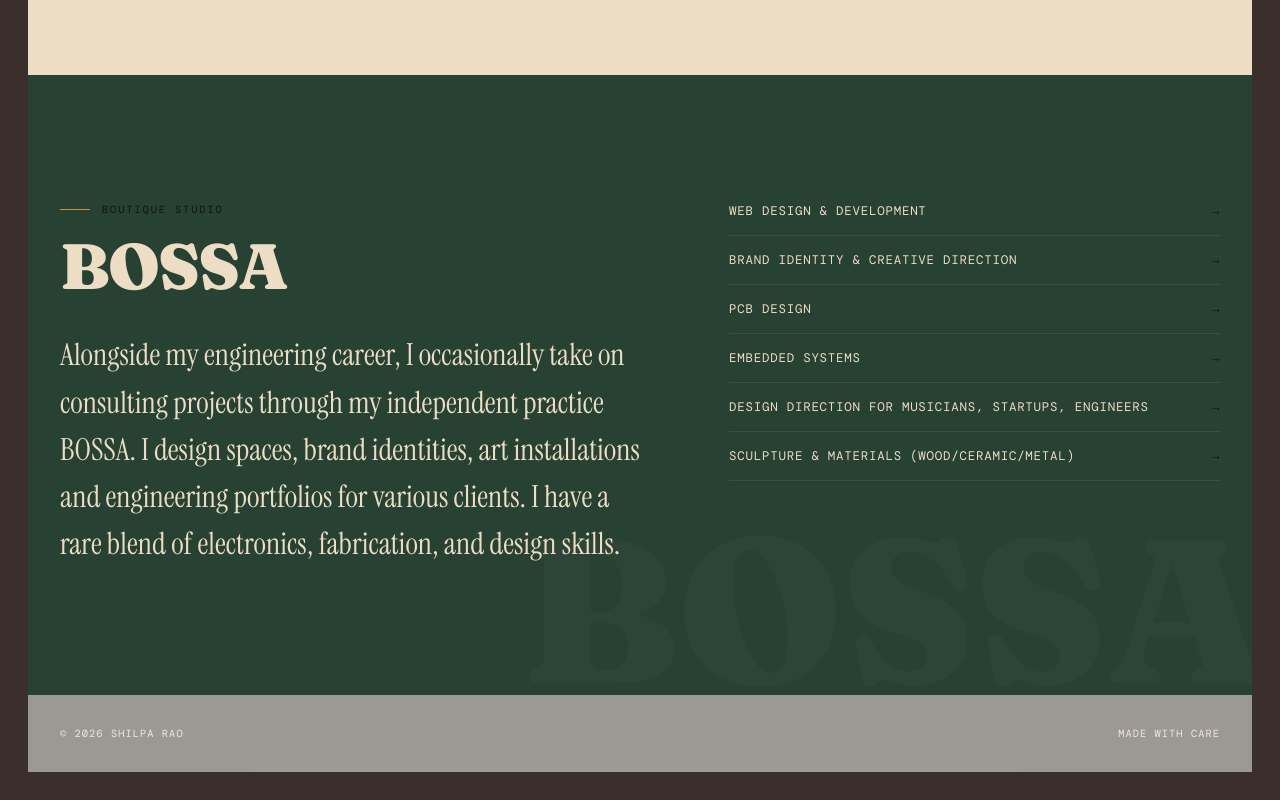
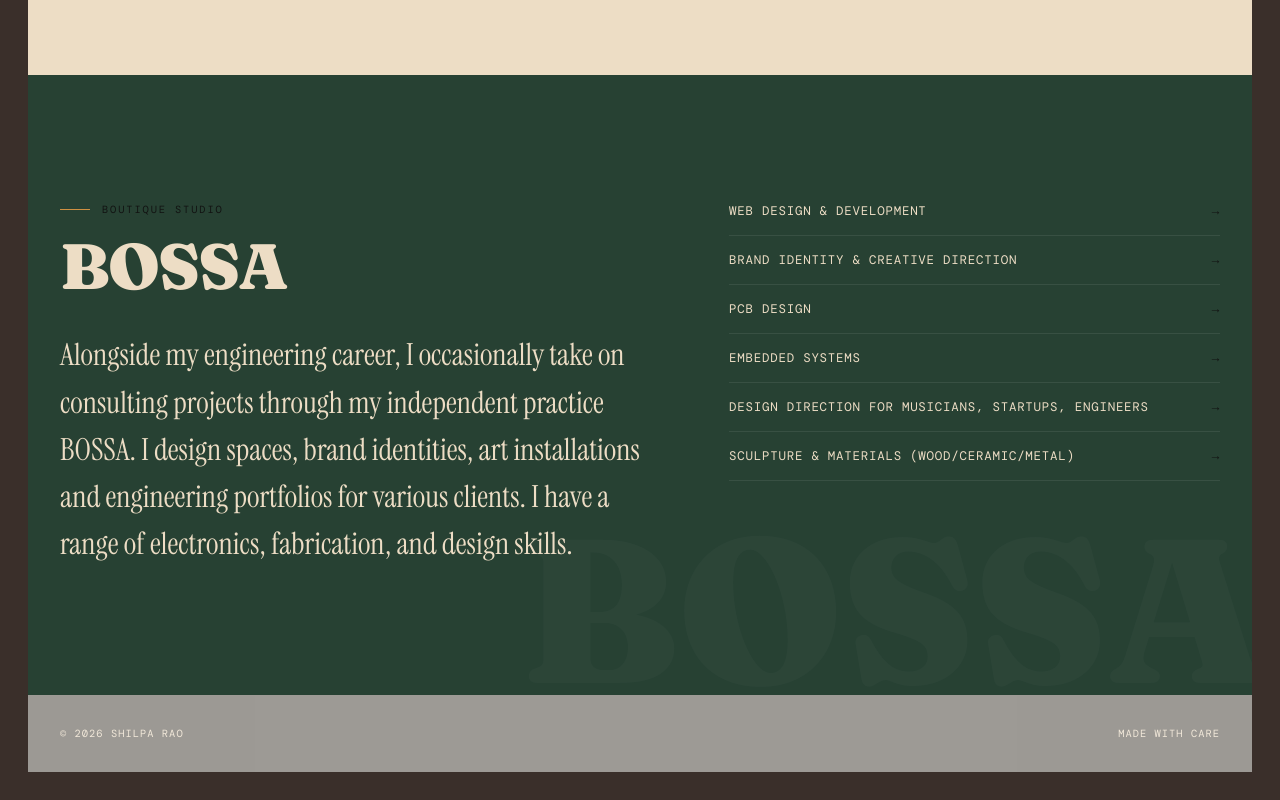
Before and after one commit to shxlpa/80PERCENT, a plain HTML site: page index.html in a window 1280 px wide. Shown: the part 1365-2165 px from the top of the page. Drawn offline with nearby package versions, Linux system fonts and the light colour scheme; a web font is replaced by a local one.

Commit message:
remove rare blend

```diff
--- a/index.html
+++ b/index.html
@@ -431,7 +431,7 @@ body {
       <div class="reveal">
         <span class="section-label" style="color: var(--sage);">Boutique Studio</span>
         <h2 class="section-heading" style="color: var(--cream); font-size: clamp(2.5rem,5vw,4rem);">BOSSA</h2>
-        <p class="studio-text">Alongside my engineering career, I occasionally take on consulting projects through my independent practice BOSSA. I design spaces, brand identities, art installations and engineering portfolios for various clients. I have a rare blend of electronics, fabrication, and design skills.</p>
+        <p class="studio-text">Alongside my engineering career, I occasionally take on consulting projects through my independent practice BOSSA. I design spaces, brand identities, art installations and engineering portfolios for various clients. I have a range of electronics, fabrication, and design skills.</p>
       </div>
       <div class="studio-services reveal reveal-delay-1">
         <div class="studio-service"><span>Web Design &amp; Development</span><span class="arrow">&rarr;</span></div>
```
